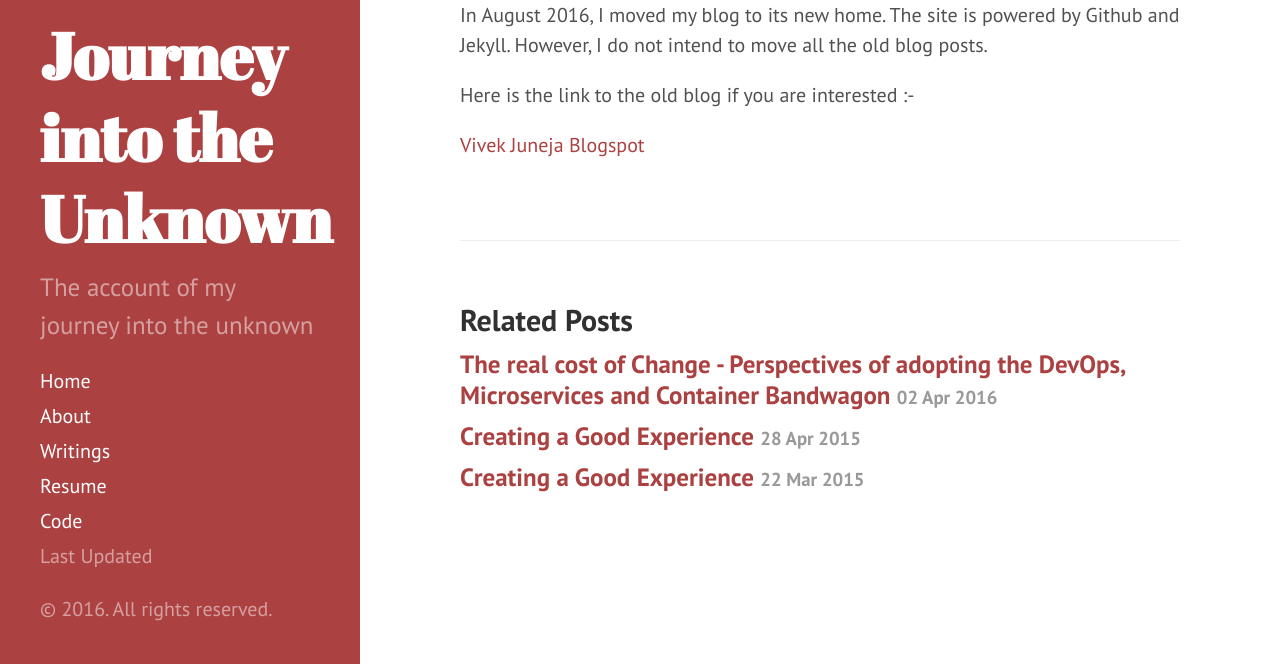
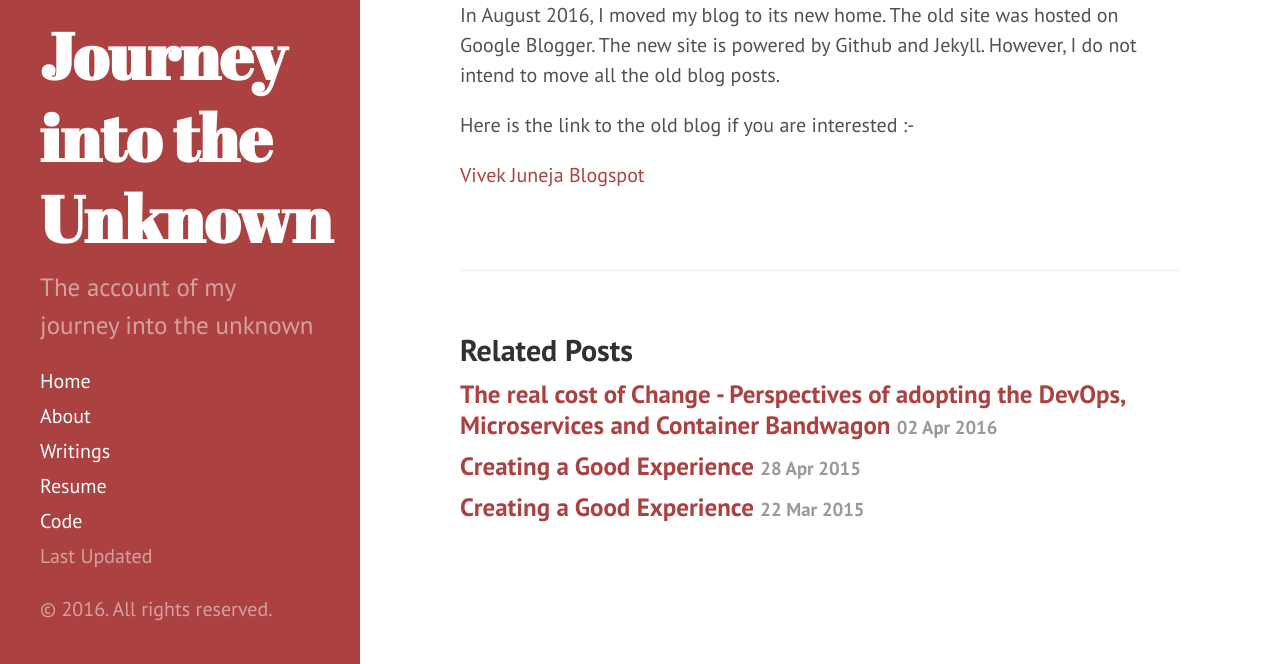
Before and after one commit to vivekjuneja/vivekjuneja.github.io, a Jekyll site: the page built from _posts/2015-03-21-oldposts.md, in a window 1280 px wide and 1164 px high. Shown: the part 500-1164 px from the top of the window. Built offline with Jekyll 4.4.1, drawn with Linux system fonts in a browser that asks for light colours.

Commit message:
old post content changed

```diff
--- a/_posts/2015-03-21-oldposts.md
+++ b/_posts/2015-03-21-oldposts.md
@@ -7,7 +7,7 @@ title: Old posts
  "old blog")
 
 
-In August 2016, I moved my blog to its new home. The site is powered by Github and Jekyll. However, I do not intend to move all the old blog posts.
+In August 2016, I moved my blog to its new home. The old site was hosted on Google Blogger. The new site is powered by Github and Jekyll. However, I do not intend to move all the old blog posts.
 
 Here is the link to the old blog if you are interested :-
 
```
